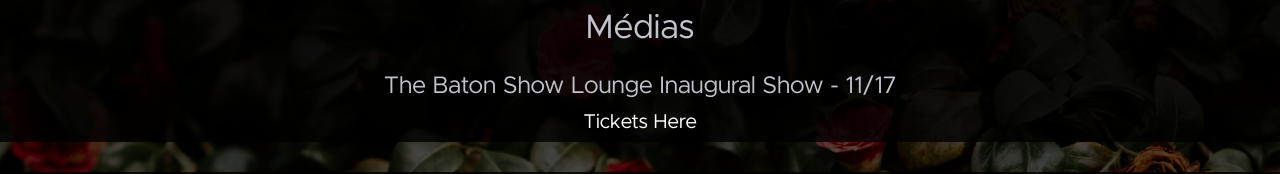
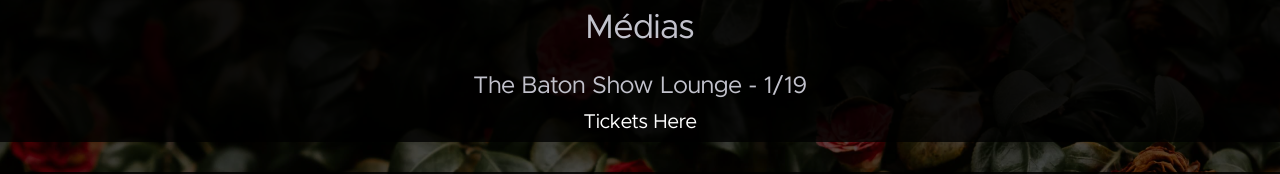
Before and after one commit to wmoore8/rpphotos, a React (Create React App) app: page / in a window 1280 px wide. Shown: the part 360-534 px from the top of the page. Built offline with nearby package versions, Linux system fonts and the light colour scheme.

Commit message:
update Baton show

```diff
--- a/src/App.tsx
+++ b/src/App.tsx
@@ -52,7 +52,7 @@
                                 />
                             </IconButton>
                         </a>
-                        <a href='mailto:wmoore72@gmail.com'>
+                        <a href='mailto:ramseyprince@gmail.com'>
                             <IconButton>
                                 <MailOutlineIcon
                                     sx={{color: 'white'}}
--- a/src/Media.tsx
+++ b/src/Media.tsx
@@ -12,10 +12,10 @@
 
             <RPFont variant='h4' padding='20px 0'> Médias </RPFont>
 
-            <RPFont> The Baton Show Lounge Inaugural Show - 11/17 </RPFont>
+            <RPFont> The Baton Show Lounge - 1/19 </RPFont>
 
             <a
-                href='https://www.eventbrite.com/e/burlesque-royale-tickets-459099678497'
+                href='https://www.eventbrite.com/e/burlesque-royale-2023-tickets-485087819727?aff=ebdsoporgprofile'
                 style={{
                     textDecoration: 'none',
                     color: 'white',
```
